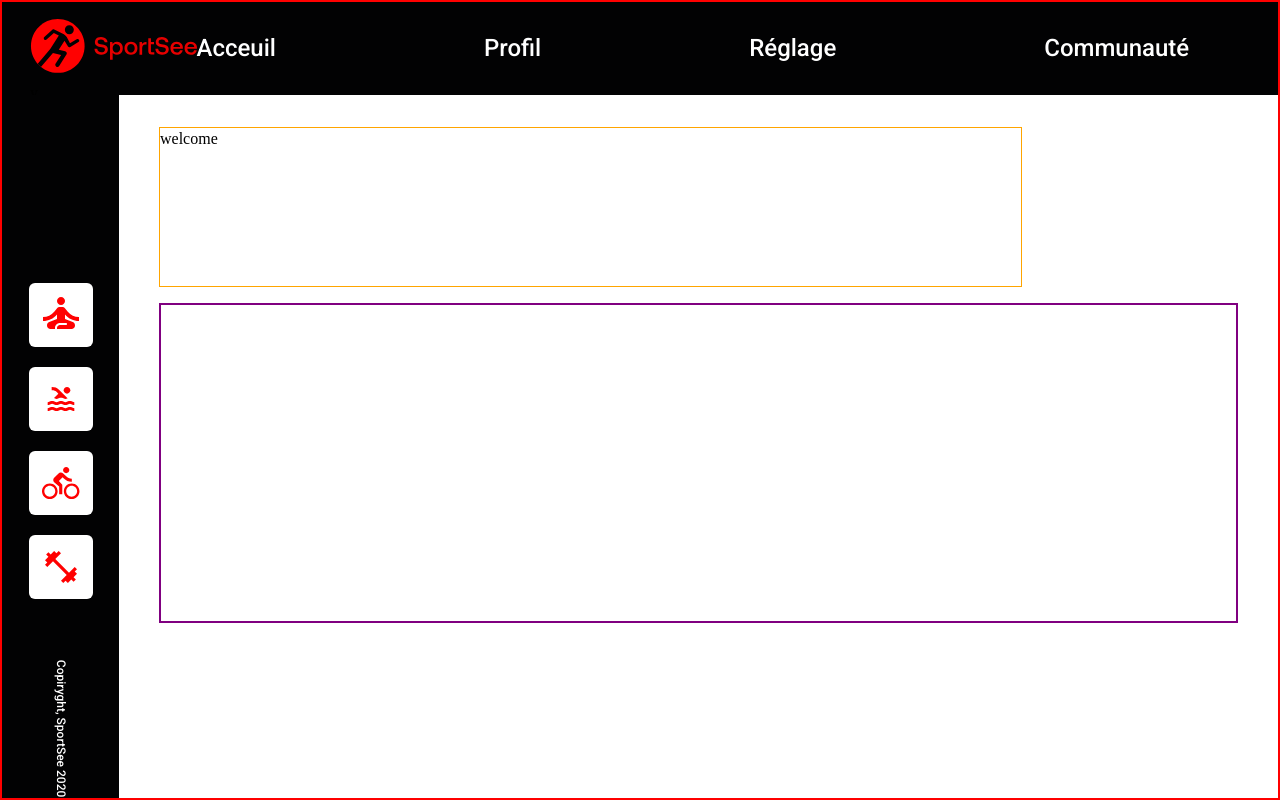
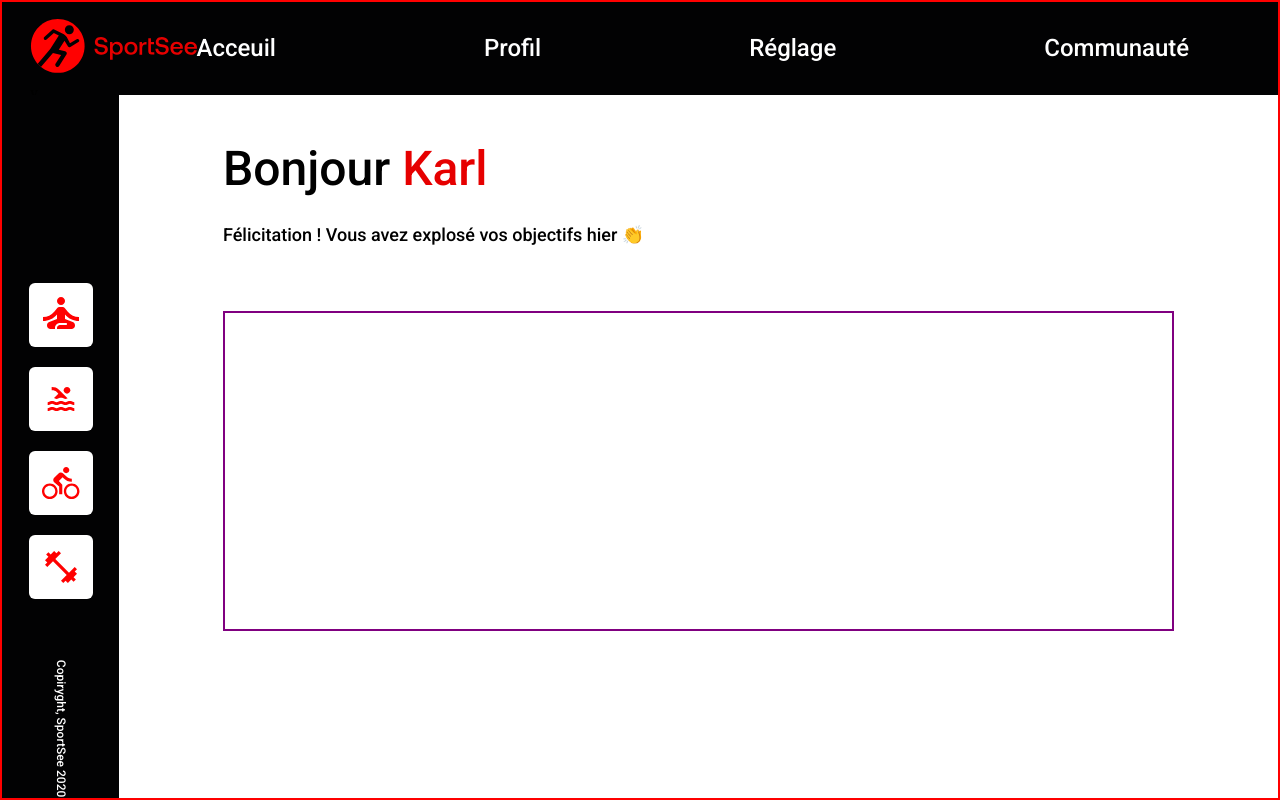
Before and after one commit to Delia-1/OC-12-SportSee-front, a React (Vite) app: page / in a window 1280 px wide. Built offline with nearby package versions, Linux system fonts and the light colour scheme.

Commit message:
implem welcome section

```diff
--- a/src/App.jsx
+++ b/src/App.jsx
@@ -9,7 +9,7 @@ function App() {
       <div className="horizontal-container">
         <Sidebar />
         <main>
-          <section className="welcome">
+          <section className="welcome-section">
             <Welcome />
           </section>
           {/* d-block ici */}
--- a/src/components/Welcome.jsx
+++ b/src/components/Welcome.jsx
@@ -1,5 +1,21 @@
+import { getUser } from "../mockedApi";
+
+const user = await getUser(12);
+
 const Welcome = () => {
-  return <div className="container-welcome">welcome</div>;
+  const userFirstName = user.userInfos.firstName;
+
+  return (
+    <div className="welcome">
+      <h1 className="welcome__title">
+        Bonjour
+        <span className="welcome__title--span"> {userFirstName}</span>
+      </h1>
+      <p className="welcome__message">
+        Félicitation ! Vous avez explosé vos objectifs hier 👏
+      </p>
+    </div>
+  );
 };
 
 export default Welcome;
--- a/src/styles/abstracts/_variables.scss
+++ b/src/styles/abstracts/_variables.scss
@@ -2,7 +2,7 @@
 $black: #000000;
 $bg-dark: #020203;
 $white: #ffffff;
-$red: #ff6060;
+$red: #e60000;
 $grey: #f6f6f673;
 $light-grey: #f6f6f6;
 
--- a/src/styles/components/_sidebar.scss
+++ b/src/styles/components/_sidebar.scss
@@ -16,11 +16,7 @@
     display: flex;
     flex-direction: column;
     gap: 1.25rem;
-    // justify-content: center;
     width: 64px;
-    // flex: ;
-    // margin-bottom: 1rem;
-    // bottom: 1rem;
   }
   &__tile {
     width: 64px;
@@ -31,6 +27,6 @@
     color: $white;
     font-size: 12px;
     font-weight: 500;
-    white-space: nowrap; // ← Force le texte sur une seule ligne
+    white-space: nowrap;
   }
 }
--- a/src/styles/components/_welcome.scss
+++ b/src/styles/components/_welcome.scss
@@ -1,5 +1,23 @@
-.container-welcome {
-  border: 1px solid orange;
+@use "../abstracts/variables" as *;
+@use "../abstracts/mixins" as *;
+
+.welcome {
   width: 80%;
   height: 10rem;
+
+  &__title {
+    font-size: $font-size-2xl;
+    font-weight: 500;
+
+    &--span {
+      font-size: $font-size-2xl;
+      font-weight: 500;
+      color: $red;
+    }
+  }
+
+  &__message {
+    font-size: $font-size-md;
+    font-weight: 500;
+  }
 }
--- a/src/styles/pages/_app.scss
+++ b/src/styles/pages/_app.scss
@@ -2,7 +2,7 @@ main {
   display: flex;
   flex-direction: column;
   width: 100%;
-  padding: 2em 2.5em;
+  padding: 2.5em 6.5em;
   gap: 1em;
   flex: 1;
   overflow: auto;
```
